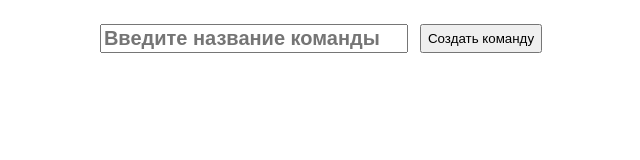
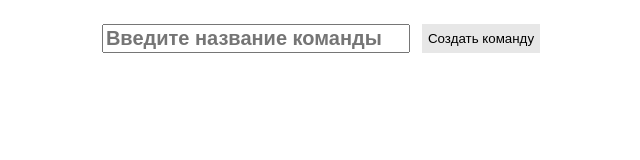
Before and after one commit to SocnetDev/wherelogic, a React (Create React App) app: page /player in a window 1280 px wide. Shown: the top 160 px of the page, without its empty margins (319-959 px from the left). Built offline with nearby package versions, Linux system fonts and the light colour scheme; no server answers; the database is empty.

Commit message:
Большая красная кнопка: немного стилей и верстки + "нормальное" обновление текущего вопроса

```diff
--- a/src/pages/PlayerScreen.css
+++ b/src/pages/PlayerScreen.css
@@ -1,14 +1,7 @@
 .ps-Base {
    padding: 24px;
-}
-
-.ps-NameBlock {
-   display: -webkit-box;
-   display: -ms-flexbox;
-   display: flex;
-   -webkit-box-pack: center;
-   -ms-flex-pack: center;
-   justify-content: center;
+   height: 100vh;
+   box-sizing: border-box;
 }
 
 .ps-Base__wrapper {
@@ -22,12 +15,30 @@
    -webkit-box-align: center;
    -ms-flex-align: center;
    align-items: center;
+   height: 100%;
+}
+
+.ps-NameBlock {
+   display: -webkit-box;
+   display: -ms-flexbox;
+   display: flex;
+   -webkit-box-pack: center;
+   -ms-flex-pack: center;
+   justify-content: center;
+}
+
+.ps-NameBlock button {
+   background-color: #e7e7e7;
+   color: black;
+   border: none;
 }
 
 .ps-NameBlock__name {
    font-size: 20px;
    font-weight: bold;
    margin-right: 12px;
+   word-break: break-word;
+   word-wrap: break-word;
 }
 
 .ps-NameBlock__name_input {
@@ -35,7 +46,7 @@
 }
 
 .ps-Button {
-   margin: 24px;
+   margin: auto;
 }
 
 .ps-Button_selected {
--- a/src/pages/PlayerScreen.tsx
+++ b/src/pages/PlayerScreen.tsx
@@ -13,19 +13,16 @@ export function PlayerScreen() {
     const [name, setName] = useState<any>('');
     const [answered, setAnswered] = useState<boolean>(false);
     const [nameEdit, setNameEdit] = useState<boolean>(true);
-    const [curQuest, setCurQuest] = useState<any>();
-    let quest: any;
+    let quest: number;
 
     //mount/unmount
     useEffect(() => {
         const sub = getCurrentQuest().subscribe((res) => {
-            if (!quest || res.id !== quest.id) {
-                quest = res;
-                setAnswered(false);
-                setCurQuest(quest);
-
-                //TODO: расширить запись ответа на id команды и проверять на наличие ответа
-
+            if (res.id !== quest) {
+                if (quest) {
+                    setAnswered(false);
+                }
+                quest = res.id;
             }
         });
         return () => {
@@ -37,9 +34,11 @@ export function PlayerScreen() {
         const query = new URLSearchParams(location.search);
         const teamId = query.get('team');
         const name = query.get('name');
+        const answered = query.get('answered') === 'true';
         if (teamId && name) {
             setTeam(teamId);
             setName(name);
+            setAnswered(answered);
             setNameEdit(false);
         }
     }, [location.search]);
@@ -48,14 +47,10 @@ export function PlayerScreen() {
         if (name) {
             if (team) {
                 updateTeam(team, name);
-                const search = new URLSearchParams({name, team});
-                location.search = search.toString();
-                history.replace(location);
+                updateLocation({name})
             } else {
                 createTeam(name).then((teamData) => {
-                    const search = new URLSearchParams({name, team: teamData.id});
-                    location.search = search.toString();
-                    history.replace(location);
+                    updateLocation({team: teamData.id})
                 });
             }
             setNameEdit(false);
@@ -63,10 +58,18 @@ export function PlayerScreen() {
     }
 
     function answer() {
-        if (!answered && curQuest) {
+        if (!answered) {
             setAnswered(true);
             addAnswer(name);
+            updateLocation({answered: true})
         }
+    }
+
+    function updateLocation(searchParams: any) {
+        const defaultParams = {name, team, answered};
+        const search = new URLSearchParams({...defaultParams, ...searchParams});
+        location.search = search.toString();
+        history.replace(location);
     }
 
     // Тут короче то что видит игрок, а именно большую кнопку)
@@ -92,7 +95,7 @@ export function PlayerScreen() {
                     <button onClick={() => setNameEdit(true)}>Отредактировать имя</button>
                 </div>
                 <img src='./button.svg' alt='press me'
-                     className={'ps-Button ' + (answered || !curQuest ? 'ps-Button_selected' : '')}
+                     className={'ps-Button ' + (answered ? 'ps-Button_selected' : '')}
                      onClick={() => answer()}/>
             </div>
         }
```
